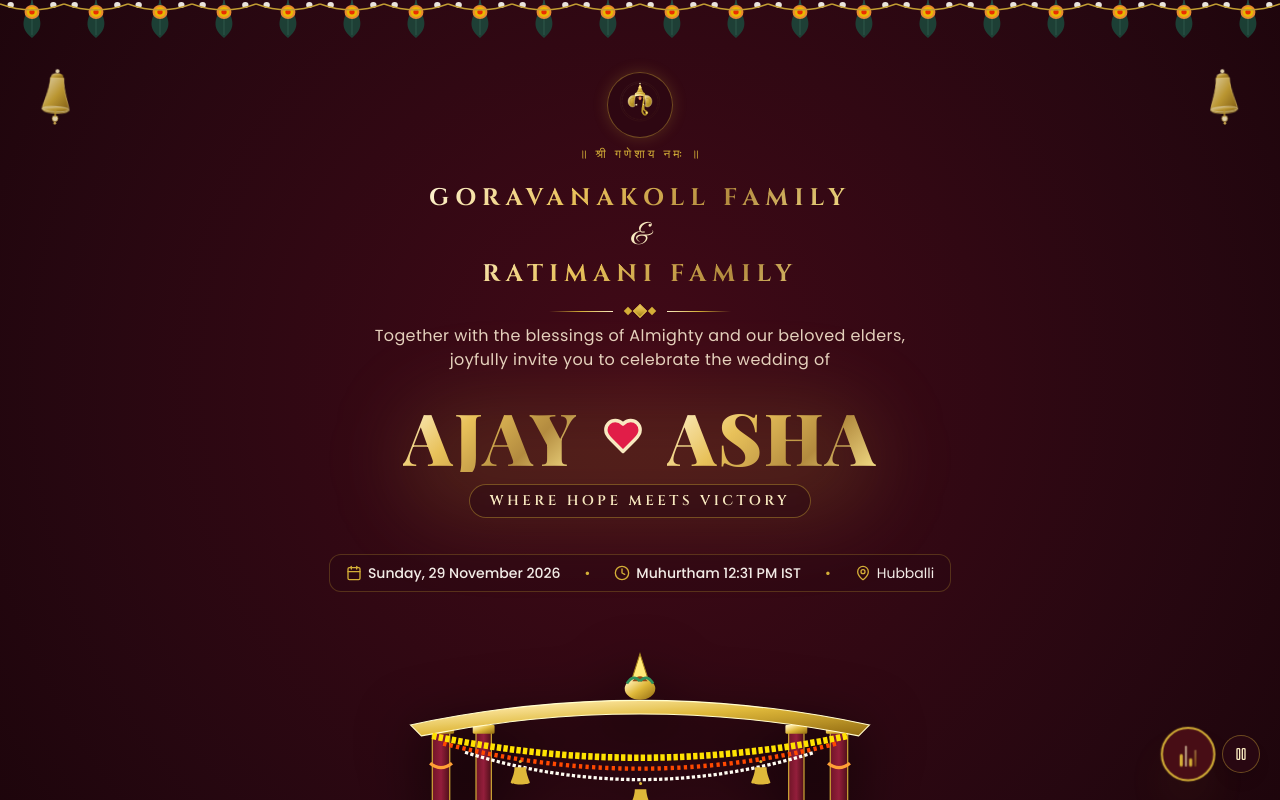
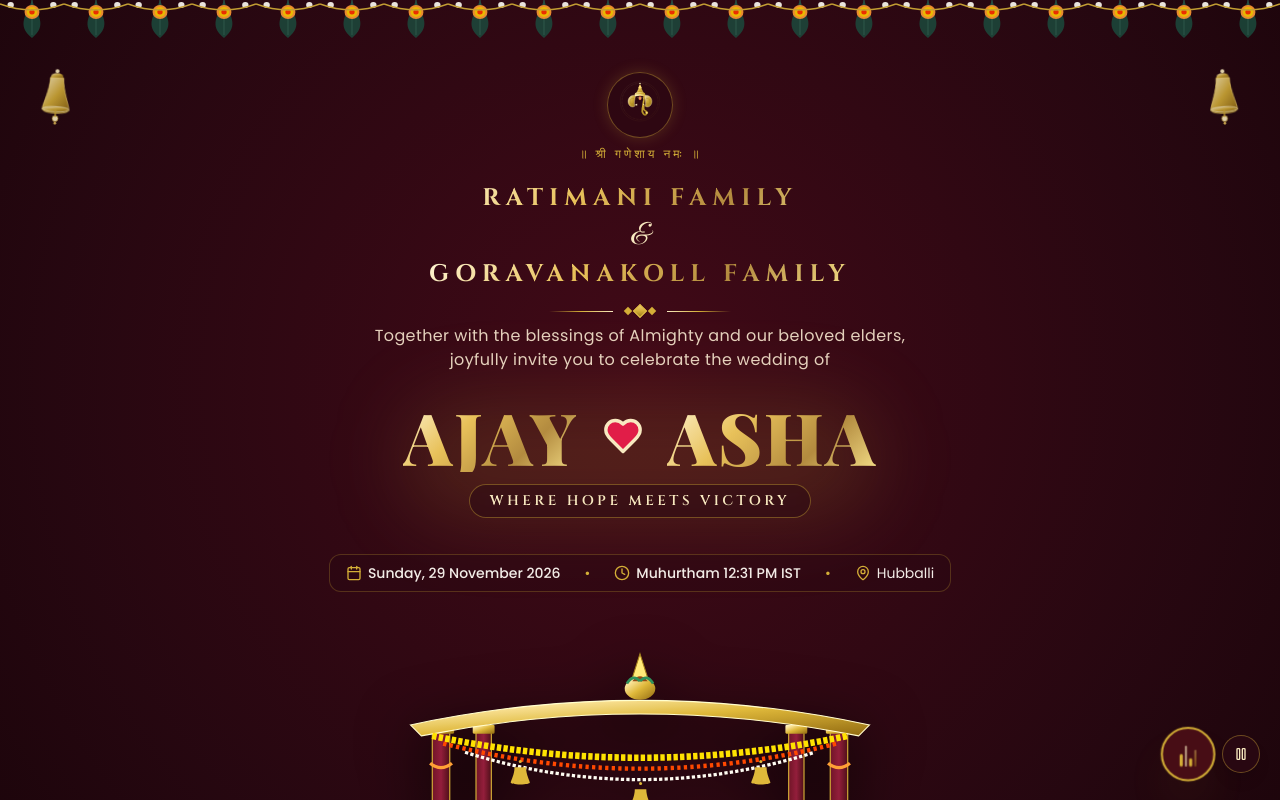
Before and after one commit to ag9731/ajay-asha-wedding, a React (Vite) app: page / in a window 1280 px wide. Both pictures are taken after a click on the button "OPEN WEDDING INVITATION". Shown: the top 800 px of the page. Built offline with nearby package versions, Linux system fonts and the light colour scheme; a web font is replaced by a local one.

Commit message:
Update family order to Ratimani & Goravanakoll, and set Your Presence, Our Happiness on both events

```diff
--- a/index.html
+++ b/index.html
@@ -8,13 +8,13 @@
     <title>Wedding Invitation – Ajay & Asha</title>
 
     <!-- Meta description -->
-    <meta name="description" content="Goravanakoll Family & Ratimani Family warmly invite you to celebrate the wedding of Ajay & Asha. Sunday, 29 November 2026 at Vidyadhiraj Bhavan, Hubballi." />
-    <meta name="author" content="Goravanakoll & Ratimani Families" />
+    <meta name="description" content="Ratimani Family & Goravanakoll Family warmly invite you to celebrate the wedding of Ajay & Asha. Sunday, 29 November 2026 at Vidyadhiraj Bhavan, Hubballi." />
+    <meta name="author" content="Ratimani & Goravanakoll Families" />
 
     <!-- Open Graph / WhatsApp sharing -->
     <meta property="og:type" content="website" />
     <meta property="og:title" content="Wedding Invitation – Ajay & Asha" />
-    <meta property="og:description" content="Goravanakoll Family & Ratimani Family warmly invite you to celebrate the wedding of Ajay & Asha. Sunday, 29 November 2026, 12:31 PM at Vidyadhiraj Bhavan, Hubballi." />
+    <meta property="og:description" content="Ratimani Family & Goravanakoll Family warmly invite you to celebrate the wedding of Ajay & Asha. Sunday, 29 November 2026, 12:31 PM at Vidyadhiraj Bhavan, Hubballi." />
     <meta property="og:image" content="/og-wedding-invitation.jpg" />
     <meta property="og:image:width" content="1200" />
     <meta property="og:image:height" content="630" />
@@ -23,7 +23,7 @@
     <!-- Twitter Card -->
     <meta name="twitter:card" content="summary_large_image" />
     <meta name="twitter:title" content="Wedding Invitation – Ajay & Asha" />
-    <meta name="twitter:description" content="Goravanakoll Family & Ratimani Family warmly invite you to celebrate the wedding of Ajay & Asha." />
+    <meta name="twitter:description" content="Ratimani Family & Goravanakoll Family warmly invite you to celebrate the wedding of Ajay & Asha." />
     <meta name="twitter:image" content="/og-wedding-invitation.jpg" />
 
     <!-- Google Fonts Preconnect -->
--- a/src/App.tsx
+++ b/src/App.tsx
@@ -37,14 +37,14 @@ export const App: React.FC = () => {
           <title>Wedding Invitation – Ajay & Asha</title>
           <meta
             name="description"
-            content="Goravanakoll Family & Ratimani Family warmly invite you to celebrate the wedding of Ajay & Asha. Sunday, 29 November 2026, 12:31 PM at Vidyadhiraj Bhavan, Hubballi."
+            content="Ratimani Family & Goravanakoll Family warmly invite you to celebrate the wedding of Ajay & Asha. Sunday, 29 November 2026, 12:31 PM at Vidyadhiraj Bhavan, Hubballi."
           />
           {/* Open Graph / WhatsApp */}
           <meta property="og:type" content="website" />
           <meta property="og:title" content="Wedding Invitation – Ajay & Asha" />
           <meta
             property="og:description"
-            content="Goravanakoll Family & Ratimani Family warmly invite you to celebrate the wedding of Ajay & Asha. Sunday, 29 November 2026, 12:31 PM at Vidyadhiraj Bhavan, Hubballi."
+            content="Ratimani Family & Goravanakoll Family warmly invite you to celebrate the wedding of Ajay & Asha. Sunday, 29 November 2026, 12:31 PM at Vidyadhiraj Bhavan, Hubballi."
           />
           <meta property="og:image" content="/og-wedding-invitation.jpg" />
           <meta property="og:site_name" content="Ajay & Asha Wedding Invitation" />
@@ -54,7 +54,7 @@ export const App: React.FC = () => {
           <meta name="twitter:title" content="Wedding Invitation – Ajay & Asha" />
           <meta
             name="twitter:description"
-            content="Goravanakoll Family & Ratimani Family warmly invite you to celebrate the wedding of Ajay & Asha."
+            content="Ratimani Family & Goravanakoll Family warmly invite you to celebrate the wedding of Ajay & Asha."
           />
           <meta name="twitter:image" content="/og-wedding-invitation.jpg" />
         </Helmet>
--- a/src/components/FinalSection.tsx
+++ b/src/components/FinalSection.tsx
@@ -73,11 +73,11 @@ export const FinalSection: React.FC = () => {
           </p>
 
           <h3 className="font-cinzel text-base sm:text-xl font-bold text-gold-gradient tracking-[0.2em] uppercase my-1">
-            {WEDDING_DATA.groom.family}
+            {WEDDING_DATA.bride.family}
           </h3>
           <div className="font-great-vibes text-gold-light text-2xl my-0.5">&</div>
           <h3 className="font-cinzel text-base sm:text-xl font-bold text-gold-gradient tracking-[0.2em] uppercase my-1">
-            {WEDDING_DATA.bride.family}
+            {WEDDING_DATA.groom.family}
           </h3>
 
           <div className="my-4 flex items-center justify-center gap-2">
--- a/src/components/Footer.tsx
+++ b/src/components/Footer.tsx
@@ -22,7 +22,7 @@ export const Footer: React.FC = () => {
 
         <div className="space-y-1">
           <p className="font-cinzel text-xs text-gold-light font-bold tracking-widest uppercase">
-            {WEDDING_DATA.groom.family} & {WEDDING_DATA.bride.family}
+            {WEDDING_DATA.bride.family} & {WEDDING_DATA.groom.family}
           </p>
           <p className="text-[11px] text-champagne/60 tracking-wider">
             Celebrating the sacred wedding of {WEDDING_DATA.couplesNames}
--- a/src/components/HeroSection.tsx
+++ b/src/components/HeroSection.tsx
@@ -61,11 +61,11 @@ export const HeroSection: React.FC = () => {
         {/* Both Families Prominently Represented */}
         <motion.div variants={fadeInUp} className="my-2 space-y-1">
           <h2 className="font-cinzel text-base sm:text-xl md:text-2xl font-bold tracking-[0.25em] text-gold-gradient uppercase">
-            {WEDDING_DATA.groom.family}
+            {WEDDING_DATA.bride.family}
           </h2>
           <div className="font-great-vibes text-gold-light text-2xl sm:text-3xl">&</div>
           <h2 className="font-cinzel text-base sm:text-xl md:text-2xl font-bold tracking-[0.25em] text-gold-gradient uppercase">
-            {WEDDING_DATA.bride.family}
+            {WEDDING_DATA.groom.family}
           </h2>
         </motion.div>
 
--- a/src/components/IntroScreen.tsx
+++ b/src/components/IntroScreen.tsx
@@ -158,11 +158,11 @@ export const IntroScreen: React.FC<IntroScreenProps> = ({ onOpen }) => {
                 className="space-y-1.5 my-2"
               >
                 <h3 className="font-cinzel font-bold text-base sm:text-lg md:text-xl text-gold-gradient tracking-[0.2em]">
-                  GORAVANAKOLL FAMILY
+                  RATIMANI FAMILY
                 </h3>
                 <div className="text-gold-light font-great-vibes text-2xl sm:text-3xl">&</div>
                 <h3 className="font-cinzel font-bold text-base sm:text-lg md:text-xl text-gold-gradient tracking-[0.2em]">
-                  RATIMANI FAMILY
+                  GORAVANAKOLL FAMILY
                 </h3>
               </motion.div>
 
--- a/src/components/WeddingDetails.tsx
+++ b/src/components/WeddingDetails.tsx
@@ -2,7 +2,7 @@ import React from 'react';
 import { motion } from 'framer-motion';
 import { WEDDING_DATA } from '../data/weddingData';
 import { OrnamentalDivider } from './DecorativeSVGs';
-import { Calendar, Clock, MapPin, Sparkles, Flame, Shirt, Heart } from 'lucide-react';
+import { Calendar, Clock, MapPin, Sparkles, Flame, Heart } from 'lucide-react';
 import { fadeInUp, staggerContainer } from '../animations/motionVariants';
 
 export const WeddingDetails: React.FC = () => {
@@ -95,13 +95,6 @@ export const WeddingDetails: React.FC = () => {
                   </span>
                 </div>
 
-                {event.dressCode && (
-                  <div className="flex items-center gap-2.5 pt-1 text-gold/90">
-                    <Shirt className="w-4 h-4 text-gold shrink-0" />
-                    <span className="text-xs">Dress Code: {event.dressCode}</span>
-                  </div>
-                )}
-
                 {event.customNote && (
                   <div className="flex items-center gap-2.5 pt-1 text-gold/90">
                     <Heart className="w-4 h-4 text-gold shrink-0 fill-gold/20" />
--- a/src/data/weddingData.ts
+++ b/src/data/weddingData.ts
@@ -64,7 +64,7 @@ export const WEDDING_DATA = {
   },
 
   invitationMessage:
-    "With the blessings of Almighty and our beloved elders, the Goravanakoll Family and Ratimani Family joyfully invite you to celebrate the wedding of Ajay & Asha.",
+    "With the blessings of Almighty and our beloved elders, the Ratimani Family and Goravanakoll Family joyfully invite you to celebrate the wedding of Ajay & Asha.",
 
   closingMessage:
     "We warmly invite you and your family to grace this auspicious occasion with your presence, blessings and good wishes.",
@@ -74,7 +74,7 @@ export const WEDDING_DATA = {
 
   signatures: {
     salutation: "With love and blessings,",
-    families: "Goravanakoll Family & Ratimani Family",
+    families: "Ratimani Family & Goravanakoll Family",
     couple: "Ajay & Asha"
   },
 
@@ -97,7 +97,7 @@ export const WEDDING_DATA = {
       venueAddress: "Amargol, Behind Volkswagen Car Showroom, Hubballi – 580031",
       description: "The sacred saat phere and mangalsutra dharana rituals uniting two loving souls with the blessings of fire and elders.",
       iconName: "Flame",
-      dressCode: "Traditional South Indian / Ethnic Festive"
+      customNote: "Your Presence, Our Happiness"
     },
     {
       id: "reception",
@@ -154,7 +154,7 @@ export const WEDDING_DATA = {
   ],
 
   whatsappShare: {
-    rawMessage: `With immense joy, the Goravanakoll Family and Ratimani Family invite you to celebrate the wedding of Ajay & Asha.
+    rawMessage: `With immense joy, the Ratimani Family and Goravanakoll Family invite you to celebrate the wedding of Ajay & Asha.
 
 Date: Sunday, 29 November 2026
 Muhurtham: 12:31 PM
@@ -167,7 +167,7 @@ View Wedding Invitation: `
 
   calendarDetails: {
     title: "Wedding of Ajay & Asha",
-    description: "Goravanakoll Family & Ratimani Family joyfully invite you to the auspicious wedding celebration of Ajay & Asha at Vidyadhiraj Bhavan, Hubballi.",
+    description: "Ratimani Family & Goravanakoll Family joyfully invite you to the auspicious wedding celebration of Ajay & Asha at Vidyadhiraj Bhavan, Hubballi.",
     location: "Vidyadhiraj Bhavan, Amargol, Behind Volkswagen Car Showroom, Hubballi – 580031",
     // 29 Nov 2026 12:31 PM IST is 07:01 AM UTC
     startTimeUTC: "20261129T070100Z",
```
Also changed, not shown: public/og-wedding-invitation.jpg, public/og-wedding-invitation.svg.
